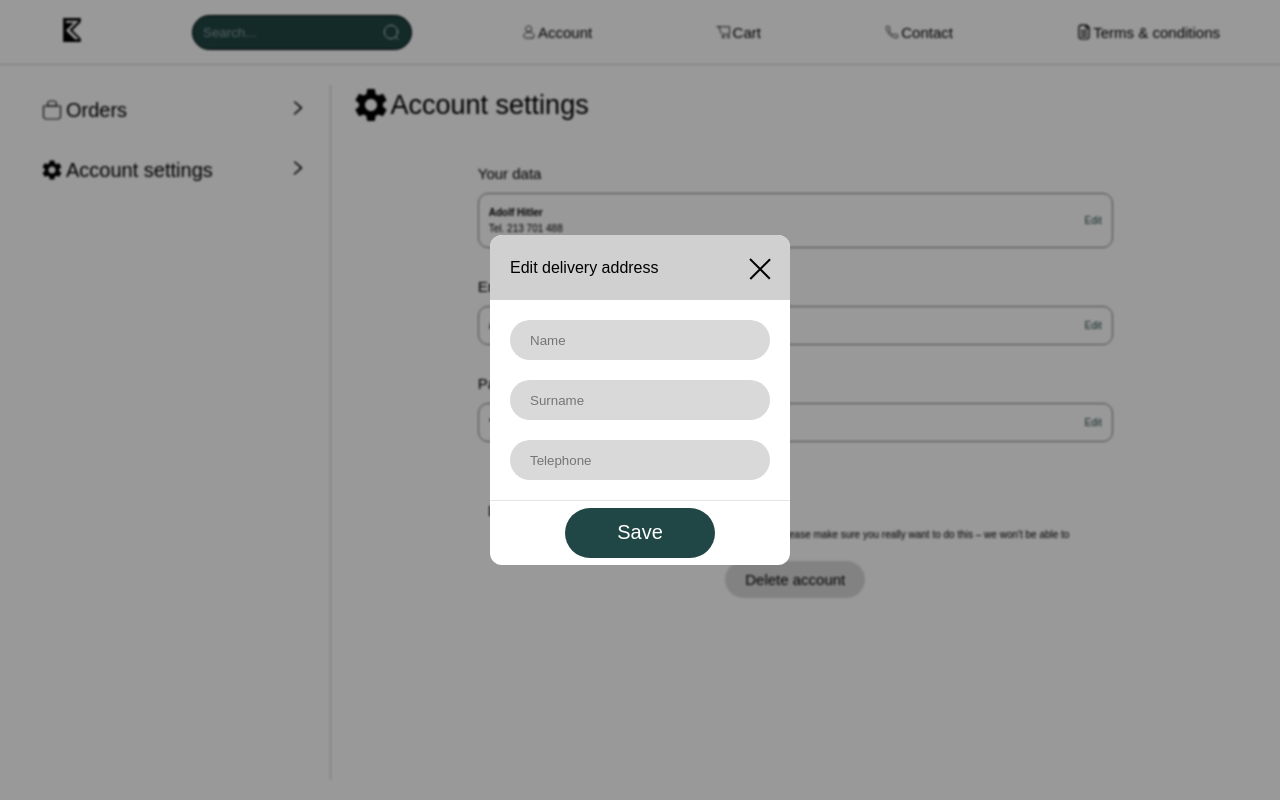
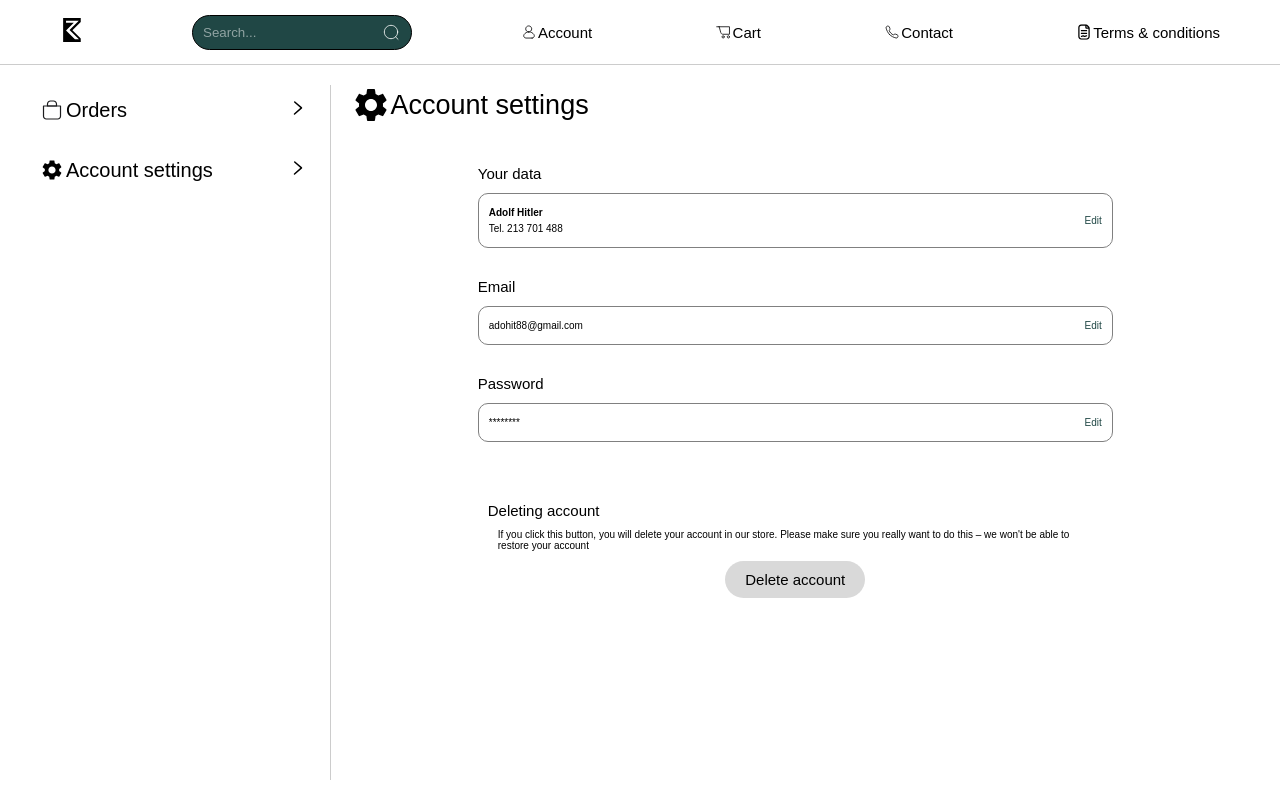
Before and after one commit to Zaluskyy/ecommerce, a Next.js app: page /account in a window 1280 px wide. Built offline with nearby package versions, Linux system fonts and the light colour scheme; a web font is replaced by a local one.

Commit message:
in accountSettings added edit by EditDataPopUp component

```diff
--- a/src/app/account/AccountSettings.tsx
+++ b/src/app/account/AccountSettings.tsx
@@ -1,6 +1,11 @@
-import * as React from 'react';
+import React, {useState} from 'react';
+import style from './style/AccountSettings.module.scss';
 
-import style from './style/AccountSettings.module.scss';
+import EditDataPopUp from '../components/EditDataPopUp'
+
+import { changePrimaryData, changeEmail, changePassword } from '../components/Schema';
+
+import { AnimatePresence } from 'framer-motion';
 
 
 interface AccountSettingsProps{}
@@ -19,6 +24,86 @@ const AccountSettings: React.FC<AccountSettingsProps> = () => {
         {title: "Password", data: "********"},
     ]
 
+    const [edit, setEdit] = useState<number>(-1)
+
+    const editDatas = [
+        {
+            initVal: {
+                name: '',
+                surname: '',
+                telephone: '',
+            },
+            schema: changePrimaryData,
+            inputs: [
+                {
+                    placeholder: "Name",
+                    type: "text",
+                    name: "name",
+                },
+                {
+                    placeholder: "Surname",
+                    type: "text",
+                    name: "surname",
+                },
+                {
+                    placeholder: "Telephone",
+                    type: "text",
+                    name: "telephone",
+                },
+            ]
+        },
+        {
+            initVal: {
+                currentEmail: '',
+                newEmail: '',
+                confirmNewEmail: '',
+            },
+            schema: changeEmail,
+            inputs: [
+                {
+                    placeholder: "Current email",
+                    type: "email",
+                    name: "currentEmail",
+                },
+                {
+                    placeholder: "New Email",
+                    type: "email",
+                    name: "newEmail",
+                },
+                {
+                    placeholder: "Confirm new email",
+                    type: "email",
+                    name: "confirmNewEmail",
+                },
+            ]
+        },
+        {
+            initVal: {
+                currentPassword: '',
+                newPassword: '',
+                confirmNewPassword: '',
+            },
+            schema: changePassword,
+            inputs: [
+                {
+                    placeholder: "Current password",
+                    type: "email",
+                    name: "currentPassword",
+                },
+                {
+                    placeholder: "New password",
+                    type: "email",
+                    name: "newPassword",
+                },
+                {
+                    placeholder: "Confirm new password",
+                    type: "email",
+                    name: "confirmNewPassword",
+                },
+            ]
+        },
+    ]
+
     const data = dataArr.map((item, index)=>{
         return(
             <div key={item.title} className={style.tableContainer}>
@@ -29,7 +114,7 @@ const AccountSettings: React.FC<AccountSettingsProps> = () => {
                         <span className={style.data2}>{item.data2}</span>
                     </div>}
                     {index!==0&&<span>{item.data}</span>}
-                    <span className={style.edit}>Edit</span>
+                    <span onClick={()=>setEdit(index)} className={style.edit}>Edit</span>
                 </div>
             </div>
         )
@@ -46,6 +131,20 @@ const AccountSettings: React.FC<AccountSettingsProps> = () => {
                 <button>Delete account</button>
             </div>
 
+            <AnimatePresence
+            mode='wait'>
+
+                {edit!==-1&&
+                    <EditDataPopUp
+                    setEditData={setEdit}
+                    initialValues={editDatas[edit].initVal}
+                    validationSchema={editDatas[edit].schema}
+                    inputs={editDatas[edit].inputs}
+                    />
+                }
+
+            </AnimatePresence>
+
         </div>
     )
 }
--- a/src/app/account/page.tsx
+++ b/src/app/account/page.tsx
@@ -17,10 +17,6 @@ import arrowIcon from '../../../public/img/icon/arrow.svg'
 
 import EcommerceContext from '../store/context';
 
-import { AnimatePresence } from 'framer-motion';
-
-import EditDataPopUp from '../components/EditDataPopUp'
-import { adressSchema, changePrimaryData } from '../components/Schema';
 
 export default function Page(){
 
@@ -29,35 +25,6 @@ export default function Page(){
 
     const [accountDashboard, setAccountDashboard] = useState<"ORDERS"|"SETTINGS"|"">("")
 
-    const [editData, setEditData] = useState<boolean>(true)
-
-    const edit = {
-        data: {
-            initVal: {
-                name: '',
-                surname: '',
-                telephone: '',
-            },
-            schema: changePrimaryData,
-            inputs: [
-                {
-                    placeholder: "Name",
-                    type: "text",
-                    name: "name",
-                },
-                {
-                    placeholder: "Surname",
-                    type: "text",
-                    name: "surname",
-                },
-                {
-                    placeholder: "Telephone",
-                    type: "text",
-                    name: "telephone",
-                },
-            ]
-        }
-    }
 
     const getTitle = ()=>{
         if(!isAuth) {
@@ -157,20 +124,6 @@ export default function Page(){
             </>
             }
 
-            <AnimatePresence
-            mode='wait'>
-
-                {editData&&
-                    <EditDataPopUp
-                    setEditData={setEditData}
-                    initialValues={edit.data.initVal}
-                    validationSchema={edit.data.schema}
-                    inputs={edit.data.inputs}
-                    />
-                }
-
-            </AnimatePresence>
-
         </div>
     )
 }
--- a/src/app/components/EditDataPopUp.tsx
+++ b/src/app/components/EditDataPopUp.tsx
@@ -16,11 +16,12 @@ interface InputItem {
 }
 
 interface EditDataPopUpProps{
-    setEditData: React.Dispatch<React.SetStateAction<boolean>>,
-    initialValues: Record<string, string>,
-    validationSchema: yup.ObjectSchema<any>;
-    inputs: InputItem[],
+    setEditData: React.Dispatch<React.SetStateAction<number>>;
+    initialValues: Record<string, string | undefined>;
+    validationSchema: yup.Schema<any>;
+    inputs: InputItem[];
 }
+
 
 const EditDataPopUp: FC<EditDataPopUpProps> = ({setEditData, initialValues, validationSchema, inputs}) => {
 
@@ -42,13 +43,19 @@ const EditDataPopUp: FC<EditDataPopUpProps> = ({setEditData, initialValues, vali
     }, [])
 
 
-    const handleSave = ()=>{
+    const handleSave = async () => {
         // add data to base
-        // setChangeRecipientsData(false)
+        await new Promise<void>(resolve => {
+            setTimeout(() => {
+                console.log("done");
+                resolve();
+            }, 1000);
+        });
+        setEditData(-1)
     }
 
     const handleExit = ()=>{
-        setEditData(false)
+        setEditData(-1)
     }
 
     return(
--- a/src/app/components/styles/EditDataPopUp.module.scss
+++ b/src/app/components/styles/EditDataPopUp.module.scss
@@ -60,7 +60,11 @@ $bottomBarHeight: 65px;
             border-radius: 50px;
             padding: 10px 20px;
             background-color: #d9d9d9;
-            border: none;
+            border: 1px solid transparent;
+        }
+
+        .errorInput{
+            border: 1px solid #ee5656;
         }
 
         .errorContainer{
@@ -83,13 +87,13 @@ $bottomBarHeight: 65px;
             bottom: $bottomBarHeight/2;
             left: 50%;
             transform: translate(-50%, 50%);
-            width: 50%;
-            height: 50px;
+            width: calc(100% - 40px);
+            height: 40px;
             background-color: $green;
             color: white;
             border: none;
             border-radius: 50px;
-            font-size: 20px;
+            // font-size: 20px;
             display: flex;
             justify-content: center;
             align-items: center;
@@ -100,6 +104,7 @@ $bottomBarHeight: 65px;
         width: 100%;
         height: $bottomBarHeight;
         border-top: 1px solid rgba(0, 0, 0, 0.1);
+        background-color: #d0d0d0;
     }
 }
 
```
